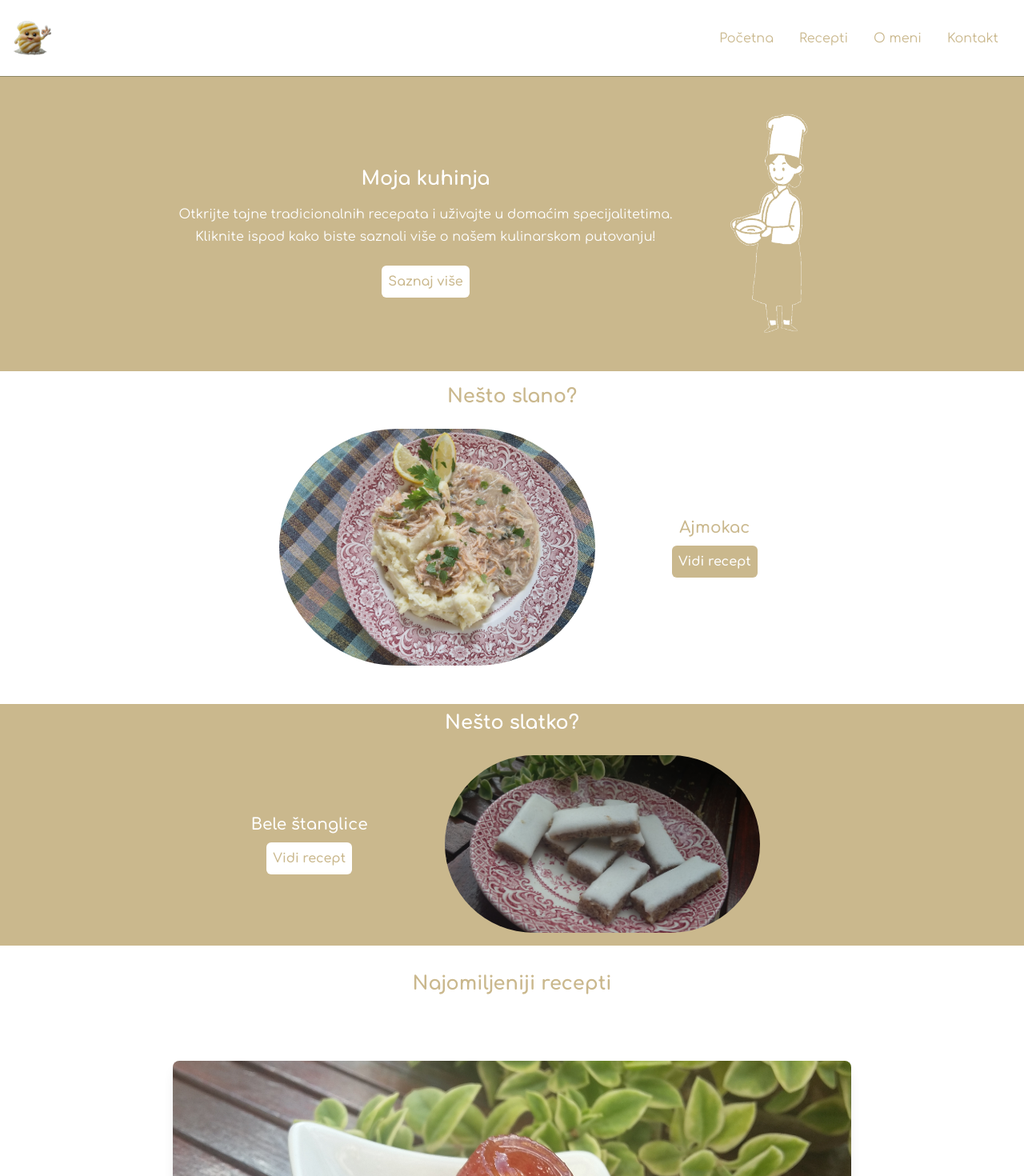
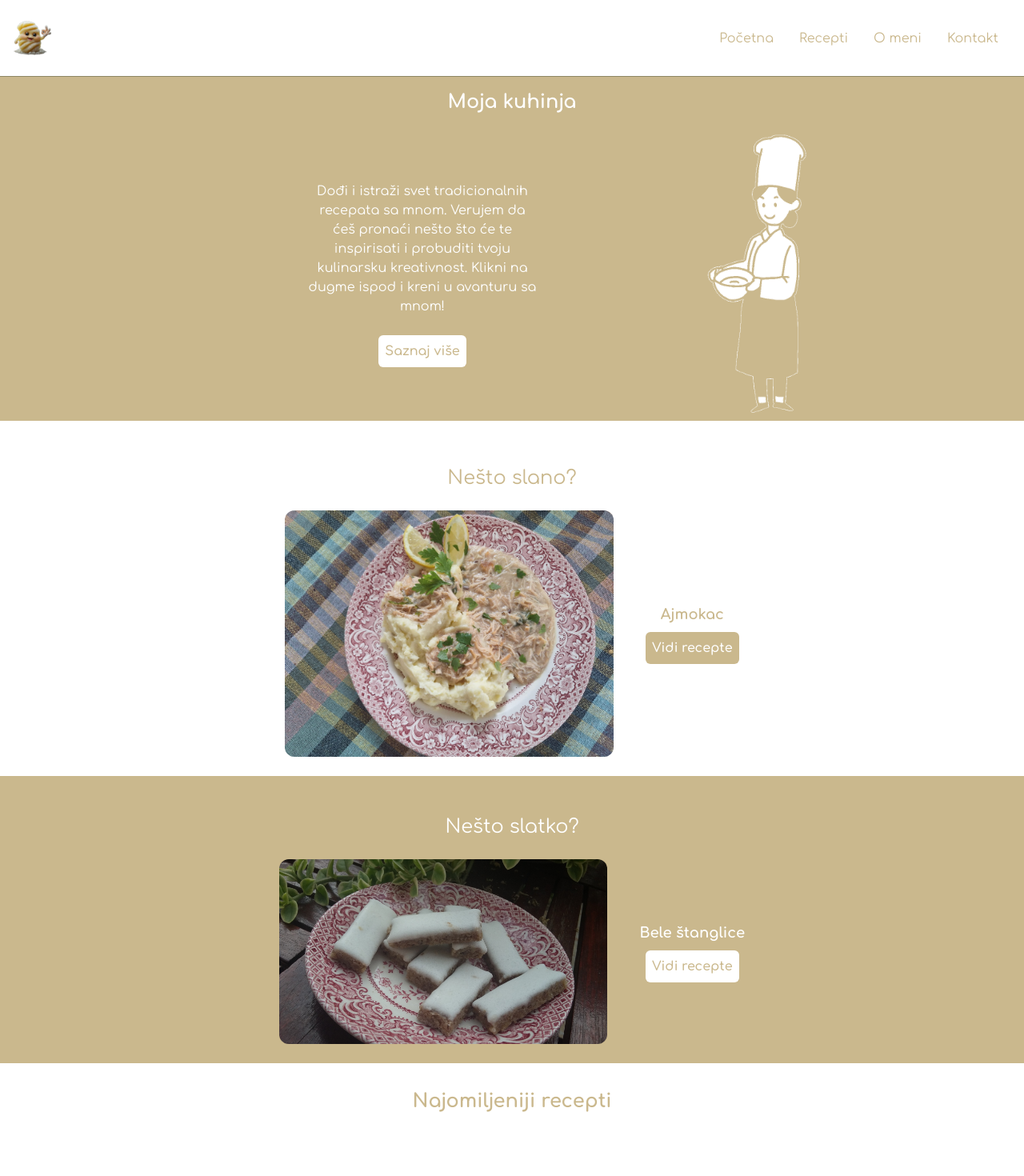
Before and after one commit to TheKokibon/noklica, a React (Create React App) app: page / in a window 1280 px wide. Shown: the top 1470 px of the page at 80% size. Built offline with nearby package versions, Linux system fonts and the light colour scheme; no server answers; the database is empty.

Commit message:
second commit

```diff
--- a/src/components/BestRecipes.jsx
+++ b/src/components/BestRecipes.jsx
@@ -26,7 +26,7 @@ const BestRecipes = () => {
     <div>
         <h1 className='text-[#cab88d] text-center p-4 m-4 text-2xl font-bold  '>Najomiljeniji recepti</h1>
 <div className="relative w-full max-w-4xl mx-auto p-6 m-10">
-      <div className="relative h-96 overflow-hidden rounded-lg shadow-lg">
+      <div className="relative h-96 overflow-hidden rounded-xl shadow-lg">
         {images.map((image, index) => (
           <div
             key={index}
@@ -46,10 +46,10 @@ const BestRecipes = () => {
         ))}
       </div>
       <div className="flex justify-between mt-4">
-        <button onClick={handlePrevClick} className="px-4  py-2 text-white bg-[#cab88d] rounded hover:bg-[#8d8663]">
+        <button onClick={handlePrevClick} className="px-4  py-2 text-white bg-[#cab88d] rounded-lg hover:bg-[#8d8663]">
           <ArrowLeft />
         </button>
-        <button onClick={handleNextClick} className="px-4 py-2 text-white bg-[#cab88d] rounded hover:bg-[#8d8663]">
+        <button onClick={handleNextClick} className="px-4 py-2 text-white bg-[#cab88d] rounded-lg hover:bg-[#8d8663]">
           <ArrowRight />
         </button>
       </div>
--- a/src/components/Footer.jsx
+++ b/src/components/Footer.jsx
@@ -1,9 +1,16 @@
 import React from 'react';
 import logo from '../assets/Logo.png';
-import { Instagram,Facebook } from 'lucide-react';
+import { Instagram, Facebook } from 'lucide-react';
 import { Link } from 'react-router-dom';
 
 const Footer = () => {
+  const scrollToTop = () => {
+    window.scrollTo({
+      top: 0,
+      behavior: 'smooth'
+    });
+  };
+
   return (
     <div>
       <div className='flex bottom-0 flex-wrap md:flex-col w-full h-min bg-white text-[#cab88d] p-6 border-t border-t-[#8d8663]'>
@@ -19,19 +26,21 @@ const Footer = () => {
             <h2 className='mb-1 font-bold text-md md:text-lg text-center'>Stranice</h2>
             <ul className='flex flex-col md:flex'>
               <li className='px-2 md:px-4  hover:text-[#8d8663]'>
-
-            <Link to="/">Početna</Link>
+                <Link to="/" onClick={scrollToTop}>Početna</Link>
               </li>
               <li className='px-2 md:px-4  hover:text-[#8d8663]'>
-            <Link to="/recepti">Recepti</Link>
+                <Link to="/recepti" onClick={scrollToTop}>Recepti</Link>
               </li>
-            <li className='px-2 md:px-4  hover:text-[#8d8663]'> <Link to="/o-meni">O meni</Link></li>
-            <li className='px-2 md:px-4  hover:text-[#8d8663]'><Link to="/kontakt">Kontakt</Link></li>
+              <li className='px-2 md:px-4  hover:text-[#8d8663]'>
+                <Link to="/o-meni" onClick={scrollToTop}>O meni</Link>
+              </li>
+              <li className='px-2 md:px-4  hover:text-[#8d8663]'>
+                <Link to="/kontakt" onClick={scrollToTop}>Kontakt</Link>
+              </li>
             </ul>
           </div>
 
           <div className='flex flex-col items-center md:w-1/3'>
-
             <div className='flex space-x-4'>
               <Instagram size={20} className='md:size-14 hover:bg-[#8d8663]' />
               <Facebook size={20} className='md:size-14 hover:bg-[#8d8663]' />
@@ -42,9 +51,7 @@ const Footer = () => {
         {/* Rights Statement */}
       </div>
       <h2 className='text-center md:text-center mt-4 text-md md:text-lg text-[#cab88d]'>&copy; 2024 TheKokibon. All rights reserved.</h2>
-
     </div>
-
   );
 }
 
--- a/src/components/Hero.jsx
+++ b/src/components/Hero.jsx
@@ -1,23 +1,33 @@
 import React from 'react';
-import kuvarica from "../assets/Kuvarica.png";
+import kuvarica from '../assets/Kuvarica.png';
 import { Link } from 'react-router-dom';
-
 
 const Hero = () => {
   return (
-    <div className='flex flex-row flex-wrap  justify-center h-fit bg-[#cab88d] gap-10 md:gap-auto p-10 mx-auto'>
-      <div className='flex flex-col justify-center items-center text-center text-[white]'>
-        <h1 className='text-2xl font-bold mt-5 pb-3'>Moja kuhinja</h1>
-        <p className='p-1 text-wrap'>Otkrijte tajne tradicionalnih recepata i uživajte u domaćim specijalitetima.
-        </p>
-        <p className='mb-4'>Kliknite ispod kako biste saznali više o našem kulinarskom putovanju!</p>
-        <Link to='/o-meni'>
-        <button className='bg-white text-[#cab88d] w-fit rounded-md p-2 mt-2 font-semibold hover:bg-[#fff9d8]'>Saznaj više</button>
-        </Link>
+    <div className="flex flex-col bg-[#cab88d] h-min">
+      <h1 className="text-2xl text-center text-white font-bold m-2 p-2">
+        Moja kuhinja
+      </h1>
+
+      <div className="flex flex-col items-center text-center md:flex-row justify-center">
+        <div className="flex flex-col items-center justify-center md:w-1/2">
+        <p className='text-white  md:text-center  w-full md:w-1/2 p-4'>
+  Dođi i istraži svet tradicionalnih recepata sa mnom.
+  Verujem da ćeš pronaći nešto što će te inspirisati i probuditi tvoju kulinarsku kreativnost.
+  Klikni na dugme ispod i kreni u avanturu sa mnom!
+</p>
+
+          <Link to="/o-meni">
+            <button className="bg-white text-[#cab88d] w-fit rounded-md p-2 mt-2 mb-4 font-semibold hover:bg-[#fff9d8]">
+              Saznaj više
+            </button>
+          </Link>
+        </div>
+
+        <img src={kuvarica} alt="Kuvarica" className="w-56 h-min" />
       </div>
-      <img src={kuvarica} alt="kuvarica" className='w-44 h-auto'/>
     </div>
   );
-}
+};
 
 export default Hero;
--- a/src/components/MoreRecipes.jsx
+++ b/src/components/MoreRecipes.jsx
@@ -8,7 +8,7 @@ const MoreRecipes = () => {
     <div className='flex flex-col justify-center m-2 text-center items-center'>
         <p className='text-[#cab88d] text-xl p-4'>Ako vas zanima još ovakvih divnih recepata kliknite na dugme ispod</p>
         <Link to="/recepti">
-        <button className='text-[white] bg-[#cab88d] p-2 w-fit rounded-lg hover:bg-[#8d8663] font-semibold'>Još recepata</button>
+        <button className='text-[white] bg-[#cab88d] p-2 mb-10 w-fit rounded-lg hover:bg-[#8d8663] font-semibold'>Još recepata</button>
 
         </Link>
     </div>
--- a/src/components/RecipePage.jsx
+++ b/src/components/RecipePage.jsx
@@ -44,31 +44,31 @@ const RecipePage = () => {
       const { naziv, slika, sastojci, vreme, tezina, cena, prica } = recipe;
 
   return (
-    <div className='flex flex-col justify-center p-4 m-4'>
-        <h1 className='text-center font-bold text-[#cab88d] text-2xl'>{naziv}</h1>
+    <div className='flex flex-col justify-center '>
+        <h1 className='text-center font-bold text-[#cab88d] text-2xl m-2 p-2'>{naziv}</h1>
         <div className='flex flex-col md:flex-row  items-center md:justify-evenly'>
-        <div className='w-fit  sm:w-1/2 md:w-1/3 lg:w-1/4 bg-[#cab88d] text-white  h-fit flex flex-col p-4 m-2 rounded-xl'>
+        <div className='w-fit  sm:w-1/2 md:w-1/3 lg:w-1/4 bg-[#cab88d] text-white  h-min flex flex-col p-2 m-1 rounded-xl'>
         <h1 className=' text-center font-bold text-xl'>Sastojci</h1>
-        <pre className="text-white font-comfortaa text-sm md:text-md ">{sastojci}</pre>
+        <pre className="text-white font-comfortaa text-xs md:text-md ">{sastojci}</pre>
          </div>
-        <div className='bg-[#cab88d] p-4 m-2 w-5/6 sm:w-1/2 md:w-1/3 lg:w-1/4 h-72 text-white text-center rounded-xl'>
+        <div className='bg-[#cab88d] p-4 m-2 w-5/6 sm:w-1/2 md:w-1/3 lg:w-1/4 md:h-72 text-white text-center rounded-xl'>
         <h1 className='text-center text-xl font-bold mb-4'>Informacije o receptu</h1>
-        <div className='flex flex-col items-start p-6 gap-4'>
-        <span className='flex items-center justify-center'><AlarmClock className='mr-2'/>Vreme trajanja: {vreme} min</span>
-        <span className='flex items-center justify-center'><ChefHat className='mr-2'/>Tezina: {tezina}</span>
-        <span className='flex items-center justify-center'><HandCoins className='mr-2'/>Cena: {cena} RSD</span>
+        <div className='flex flex-col justify-center lg:items-center md:items-start items-center p-6 gap-4'>
+        <span className='flex flex-col md:flex-row items-center justify-center  text-sm md:text-lg'><AlarmClock className='mr-2'/>Vreme trajanja: {vreme} min</span>
+        <span className='flex flex-col md:flex-row items-center justify-center text-sm md:text-lg'><ChefHat className='mr-2'/>Težina: {tezina}</span>
+        <span className='flex flex-col md:flex-row items-center justify-center text-sm md:text-lg'><HandCoins className='mr-2'/>Cena: {cena} RSD</span>
         </div>
         </div>
         </div>
         <img src={slika} alt="nesto" className='w-fit h-min md:h-96 p-2 m-2 rounded-2xl self-center'/>
-        <div className='bg-[#cab88d] w-full md:w-1/2 mx-auto rounded-xl text-white flex flex-col justify-center'>
+        <div className='bg-[#cab88d] w-full md:w-1/2  md:mx-auto md:rounded-xl text-white flex flex-col justify-center'>
             <h1 className='text-white text-center text-2xl p-2 mt-4 font-bold'>Priča</h1>
-        <p className='text-left w-2/3 mx-auto p-2 m-5'>{prica}</p>
+        <p className='text-left text-sm w-full md:w-5/6 mx-auto p-2 m-5'>{prica}</p>
 
         </div>
 
        <Link to="/recepti" className='self-center'>
-       <button className='bg-[#cab88d] text-white w-fit rounded-md p-2 mt-2 font-semibold hover:bg-[#8d8663] '>Nazad na ostale recepte</button>
+       <button className='bg-[#cab88d] text-white w-fit rounded-md p-2 mt-2 font-semibold hover:bg-[#8d8663] m-2'>Nazad na ostale recepte</button>
 
        </Link>
 
--- a/src/components/RecommendedRecipe.jsx
+++ b/src/components/RecommendedRecipe.jsx
@@ -3,40 +3,54 @@ import Ajmokac from "../assets/Ajmokac.jpg";
 import belestangle from "../assets/belestangle.jpg";
 import { Link } from "react-router-dom";
 
-
-
 const RecommendedRecipe = () => {
   return (
     <div className="flex flex-col justify-center mt-2">
+      <div className="bg-[white] p-6">
+        <h1 className="text-2xl text-center text-[#cab88d] p-2 m-4 ">
+          Nešto slano?
+        </h1>
 
-      <div className="text-[#cab88d] w-full">
-        <h1 className="text-center text-2xl font-bold p-2">Nešto slano?</h1>
-        <div className="flex flex-col md:flex-row justify-center items-center gap-8 md:gap-20">
-          <img src={Ajmokac} alt="Beef Wellington" className="w-1/2 md:w-1/3 h-auto object-cover p-4 rounded-full overflow-hidden" />
+        <div className="flex flex-col items-center md:flex-row justify-center gap-10">
+          <img
+            src={Ajmokac}
+            alt="Ajmokac"
+            className=" w-full md:w-1/3 rounded-xl h-144 object-contain"
+          />
+
           <div className="flex flex-col justify-center items-center">
-            <h2 className="text-center text-xl font-semibold">Ajmokac</h2>
+            <h2 className="text-[#cab88d] text-lg font-bold">Ajmokac</h2>
             <Link to={{ pathname: "/recepti", search: "?category=slano" }}>
-  <button className="bg-[#cab88d] text-white w-fit rounded-md p-2 mt-2 font-semibold hover:bg-[#8d8663]">Vidi recept</button>
-</Link>
-
+              <button className="bg-[#cab88d] text-white w-fit rounded-md p-2 mt-2 font-semibold hover:bg-[#8d8663] ">
+                Vidi recepte
+              </button>
+            </Link>
           </div>
         </div>
       </div>
 
-      <div className="text-white bg-[#cab88d] mt-8">
-        <h1 className="text-center text-2xl font-bold p-2">Nešto slatko?</h1>
-        <div className="flex flex-col md:flex-row justify-center items-center gap-8 md:gap-20">
+      <div className="bg-[#cab88d] p-6">
+        <h1 className="text-2xl text-center text-[white] p-2 m-4 ">
+          Nešto slatko?
+        </h1>
+
+        <div className="flex flex-col items-center md:flex-row justify-center gap-10">
+          <img
+            src={belestangle}
+            alt="Bele štanglice"
+            className=" w-full md:w-1/3 rounded-xl h-144 object-contain "
+          />
+
           <div className="flex flex-col justify-center items-center">
-            <h2 className="text-center text-xl font-semibold">Bele štanglice</h2>
+            <h2 className="text-[white] text-lg font-bold">Bele štanglice</h2>
             <Link to={{ pathname: "/recepti", search: "?category=slatko" }}>
-  <button className="bg-[white] text-[#cab88d] w-fit rounded-md p-2 mt-2 font-semibold hover:bg-[#fff9d8]">Vidi recept</button>
-</Link>
-
+              <button className="bg-[white] text-[#cab88d] w-fit rounded-md p-2 mt-2 font-semibold hover:bg-[#fff9d8]">
+                Vidi recepte
+              </button>
+            </Link>
           </div>
-          <img src={belestangle} alt="Baklava" className="w-1/2 md:w-1/3 h-auto object-cover p-4 rounded-full overflow-hidden" />
         </div>
       </div>
-
     </div>
   );
 };
--- a/src/components/SearchByCategory.jsx
+++ b/src/components/SearchByCategory.jsx
@@ -4,17 +4,17 @@ import { Dessert, Beef, Check } from 'lucide-react';
 const SearchByCategory = ({ activeCategory, onCategoryChange }) => {
   const categories = [
     { name: 'Sve', icon: null },
-    { name: 'slatko', icon: <Dessert className="w-10 h-10" /> },
+    { name: 'slatko', icon: <Dessert className=" w-10 h-10" /> },
     { name: 'slano', icon: <Beef className='w-10 h-10' /> }
   ];
 
   return (
-    <div className="flex space-x-4 m-4">
+    <div className="flex flex-col md:flex-row p-2 gap-4 md:space-x-4 m-4">
       {categories.map((category) => (
         <span
           key={category.name}
           onClick={() => onCategoryChange(category.name)}
-          className={`flex items-center space-x-1 w-30 h-16 p-4 rounded-lg cursor-pointer
+          className={`flex  items-center space-x-1 w-30 h-16 p-4 rounded-lg cursor-pointer
             ${activeCategory === category.name ? 'bg-[#8d8663]' : 'bg-[#cab88d]'} text-white hover:bg-[#8d8663]`}
         >
           {category.icon}
--- a/src/pages/Home.js
+++ b/src/pages/Home.js
@@ -33,7 +33,6 @@ const Home = () => {
       <RecommendedRecipe />
       <BestRecipes />
       <MoreRecipes />
-
     </div>
   );
 };
```
Lines whose indentation alone changed are shown as unchanged.
